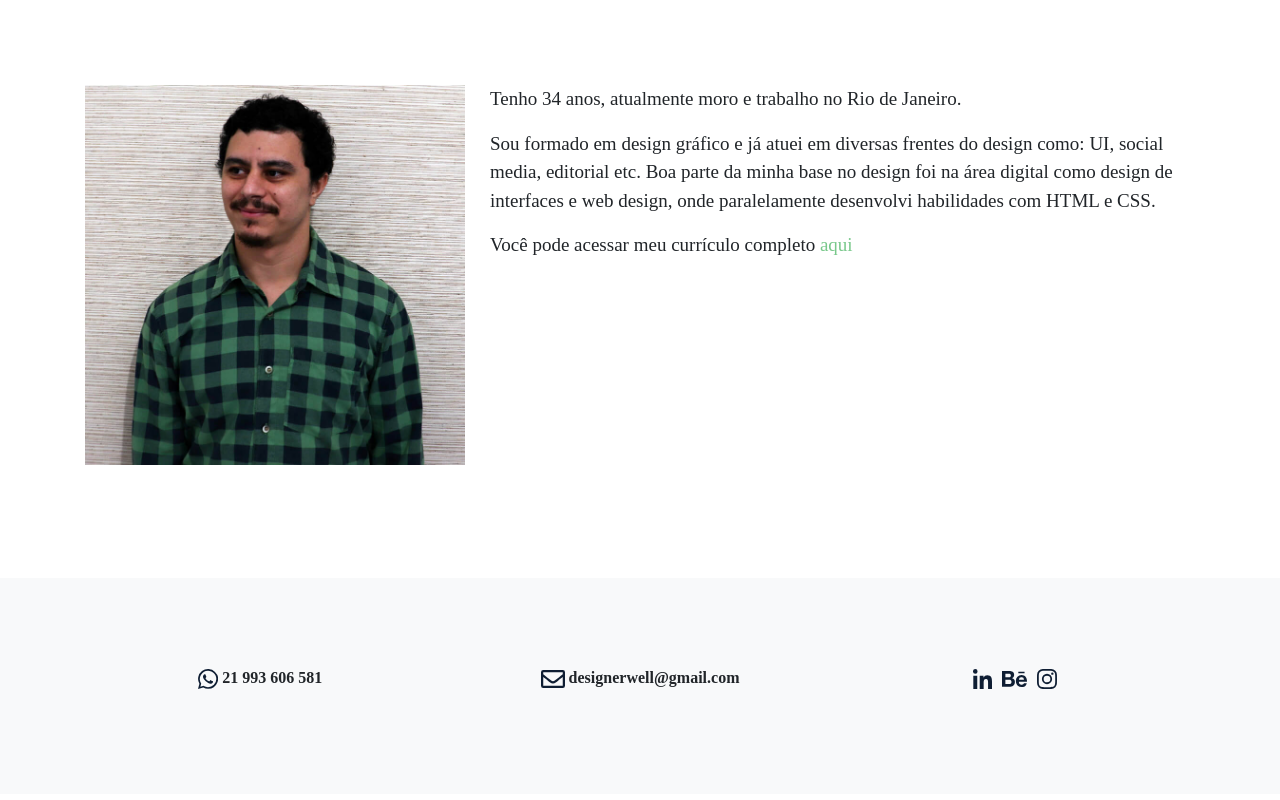
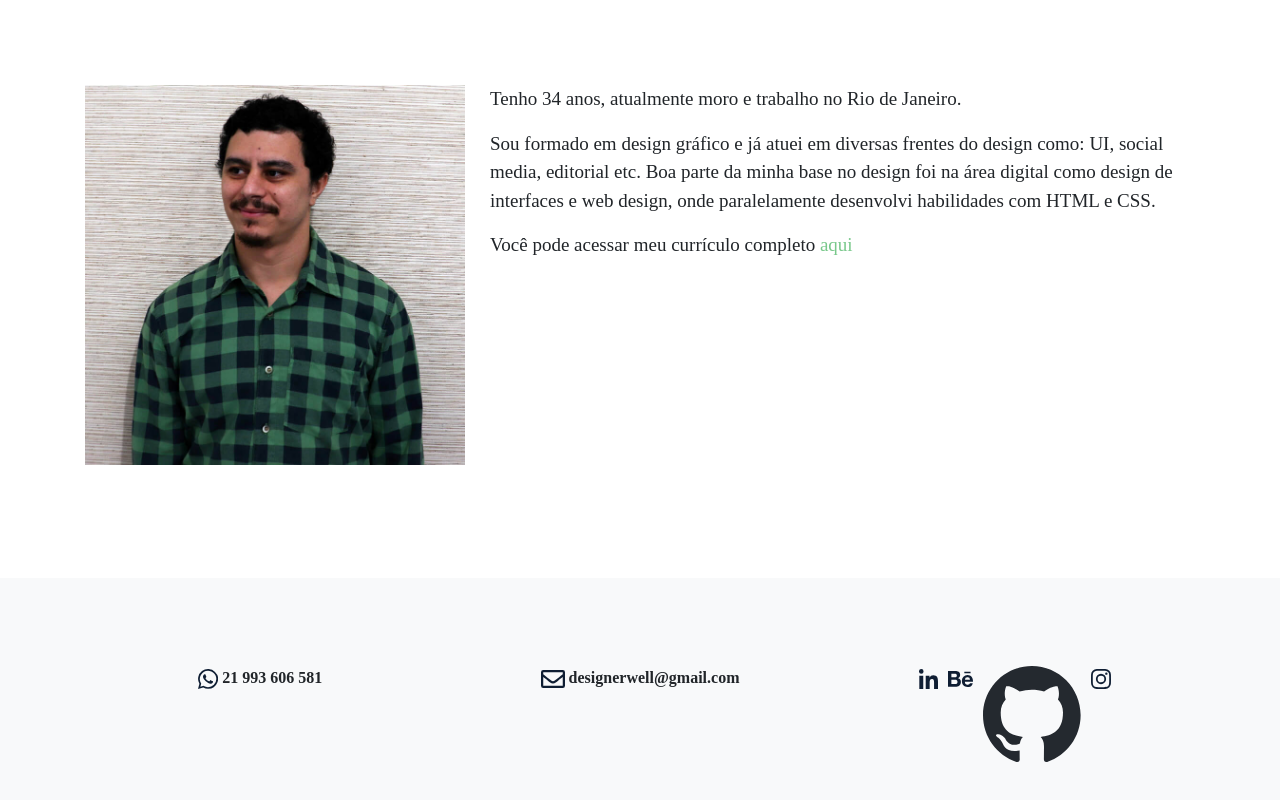
Before and after one commit to wellfsilva/wsilva, a plain HTML site: page index.html in a window 1280 px wide. Shown: the part 1655-2455 px from the top of the page. Drawn offline with Linux system fonts and the light colour scheme.

Commit message:
Github logo
Adicionei o logo do Github no footer

```diff
--- a/index.html
+++ b/index.html
@@ -147,6 +147,7 @@
           <ul class="social">
             <li><a href="https://www.linkedin.com/in/wellsilva/" target="_blank"><img src="img/linkedin-in.svg"></a></li>
             <li><a href="https://www.behance.net/w-silva" target="_blank"><img src="img/behance.svg"></a></li>
+            <li><a href="https://github.com/wellfsilva" target="_blank"><img src="img/github.svg"></a></li>
             <li><a href="https://www.instagram.com/designerwsilva/" target="_blank"><img src="img/instagram.svg"></a></li>
           </ul>
         </div>
```
Also changed, not shown: img/github.svg (added), 1 other file.
